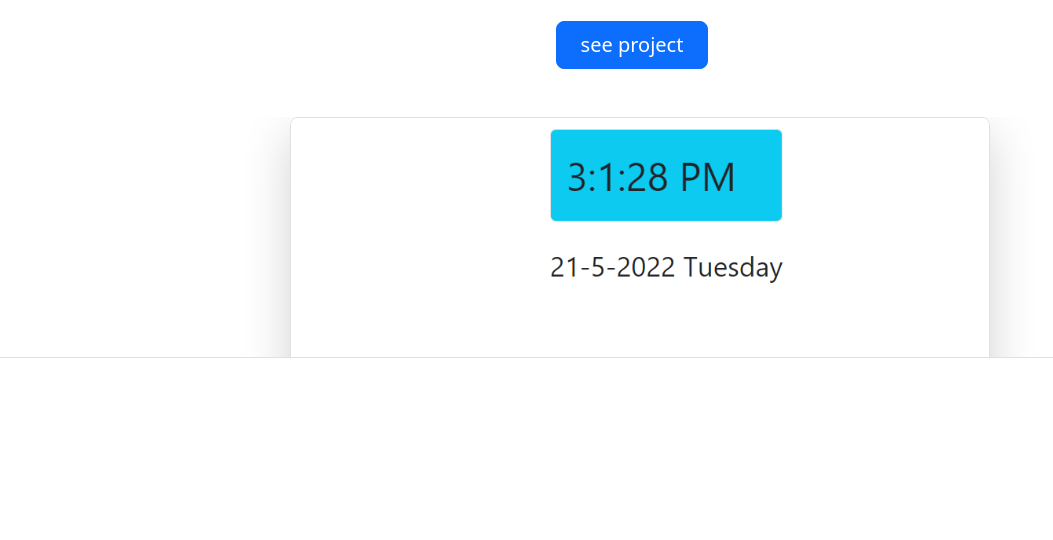
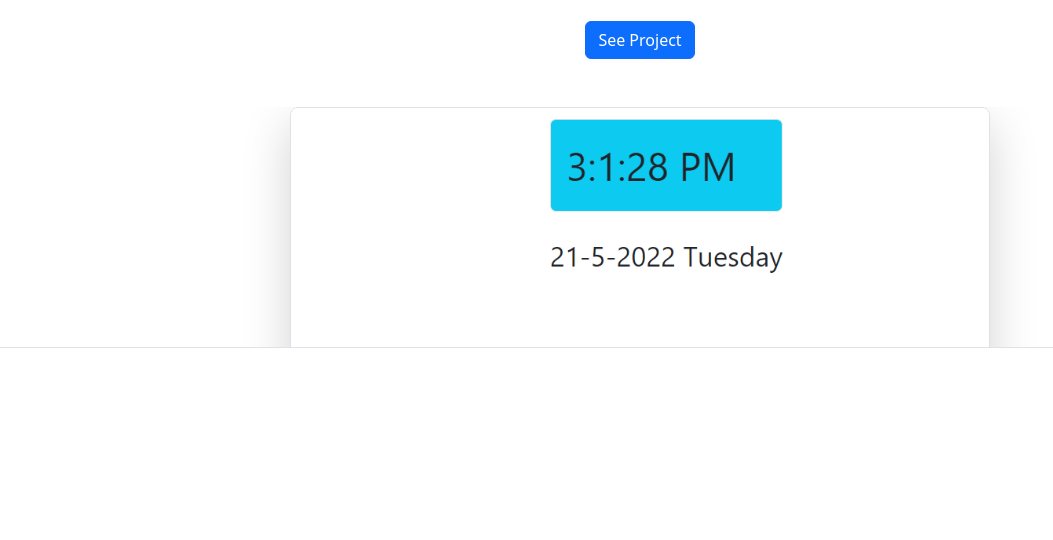
Before and after one commit to kishan1000/kishan1000.github.io, a plain HTML site: page myProjects.html in a window 1280 px wide. Shown: the part 260-800 px from the top of the page, without its empty margins (0-1053 px from the left). Drawn offline with nearby package versions, Linux system fonts and the light colour scheme.

Commit message:
changing button to link in myProject.html

```diff
--- a/myProjects.html
+++ b/myProjects.html
@@ -40,7 +40,7 @@
         <div class="col-lg-6 mx-auto">
             <p class="lead mb-4">Projects Short description.</p>
             <div class="d-grid gap-2 d-sm-flex justify-content-sm-center mb-5">
-                <button type="button" class="btn btn-primary btn-lg px-4 me-sm-3" href="...">see project</button>
+                <a href="#" class="btn btn-primary" role="button" data-bs-toggle="button">See Project</a>
             </div>
         </div>
         <div class="overflow-hidden" style="max-height: 30vh;">
@@ -56,7 +56,7 @@
         <div class="col-lg-6 mx-auto">
             <p class="lead mb-4">This project shows time and date.</p>
             <div class="d-grid gap-2 d-sm-flex justify-content-sm-center mb-5">
-                <button type="button" class="btn btn-primary btn-lg px-4 me-sm-3" href="/dateTime/">see project</button>
+                <a href="/dateTime/" class="btn btn-primary" role="button" data-bs-toggle="button">See Project</a>
             </div>
         </div>
         <div class="overflow-hidden" style="max-height: 30vh;">
```
